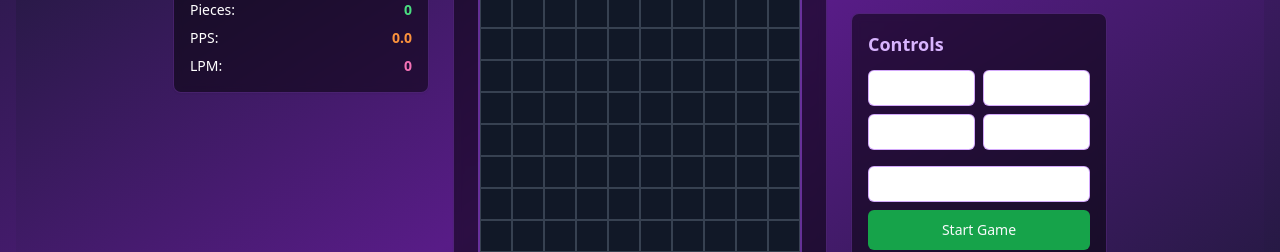
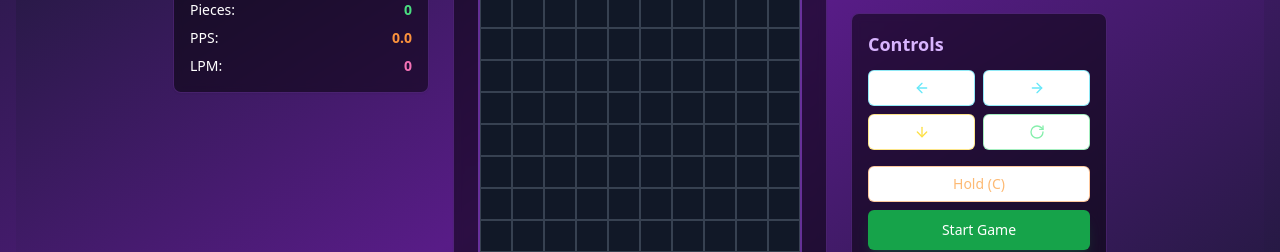
Before and after one commit to alvinjavelosa25/pop-prism-tetris-play, a React (Vite) app: page / in a window 1280 px wide. Shown: the part 435-687 px from the top of the page. Built offline with nearby package versions, Linux system fonts and the light colour scheme.

Commit message:
Update control button colors
Adjusted the color scheme of the control buttons to better align with the game's theme.

```diff
--- a/src/components/ControlsPanel.tsx
+++ b/src/components/ControlsPanel.tsx
@@ -33,7 +33,7 @@ const ControlsPanel = ({
           variant="outline"
           size="sm"
           onClick={() => onMove('left')}
-          className="border-purple-500/50 text-white hover:bg-purple-600/20"
+          className="border-cyan-400/50 text-cyan-300 hover:bg-cyan-500/20 hover:border-cyan-300 hover:text-cyan-100 transition-colors"
         >
           <ArrowLeft className="w-4 h-4" />
         </Button>
@@ -41,7 +41,7 @@ const ControlsPanel = ({
           variant="outline"
           size="sm"
           onClick={() => onMove('right')}
-          className="border-purple-500/50 text-white hover:bg-purple-600/20"
+          className="border-cyan-400/50 text-cyan-300 hover:bg-cyan-500/20 hover:border-cyan-300 hover:text-cyan-100 transition-colors"
         >
           <ArrowRight className="w-4 h-4" />
         </Button>
@@ -49,7 +49,7 @@ const ControlsPanel = ({
           variant="outline"
           size="sm"
           onClick={() => onMove('down')}
-          className="border-purple-500/50 text-white hover:bg-purple-600/20"
+          className="border-yellow-400/50 text-yellow-300 hover:bg-yellow-500/20 hover:border-yellow-300 hover:text-yellow-100 transition-colors"
         >
           <ArrowDown className="w-4 h-4" />
         </Button>
@@ -57,7 +57,7 @@ const ControlsPanel = ({
           variant="outline"
           size="sm"
           onClick={() => onMove('rotate')}
-          className="border-purple-500/50 text-white hover:bg-purple-600/20"
+          className="border-green-400/50 text-green-300 hover:bg-green-500/20 hover:border-green-300 hover:text-green-100 transition-colors"
         >
           <RotateCw className="w-4 h-4" />
         </Button>
@@ -68,20 +68,20 @@ const ControlsPanel = ({
           variant="outline"
           size="sm"
           onClick={onHold}
-          className="w-full border-purple-500/50 text-white hover:bg-purple-600/20"
+          className="w-full border-orange-400/50 text-orange-300 hover:bg-orange-500/20 hover:border-orange-300 hover:text-orange-100 transition-colors"
           disabled={!canHold || gameOver}
         >
           Hold (C)
         </Button>
 
         {!currentPiece ? (
-          <Button onClick={onStartGame} className="w-full bg-green-600 hover:bg-green-700">
+          <Button onClick={onStartGame} className="w-full bg-green-600 hover:bg-green-700 text-white shadow-lg shadow-green-600/20">
             Start Game
           </Button>
         ) : (
           <Button
             onClick={onTogglePause}
-            className="w-full bg-purple-600 hover:bg-purple-700"
+            className="w-full bg-purple-600 hover:bg-purple-700 text-white shadow-lg shadow-purple-600/20"
             disabled={gameOver}
           >
             {paused ? (
```
